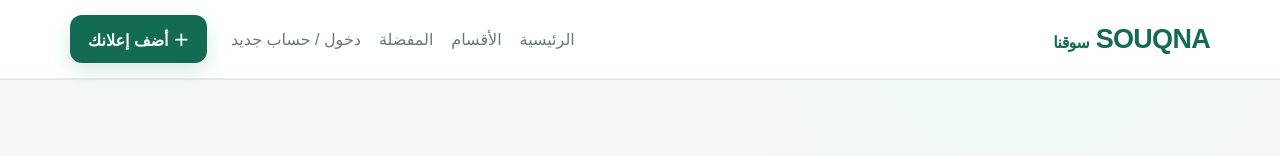
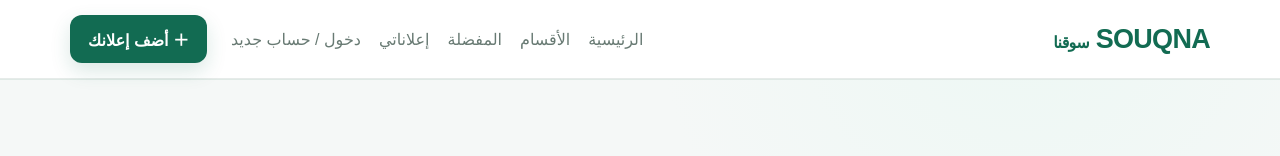
Before and after one commit to GEMY4GEMY/SOUQNA-Marketplace, a Next.js app: page / in a window 1280 px wide. Shown: the top 156 px of the page. Built offline with nearby package versions, Linux system fonts and the light colour scheme; no server answers; the database is empty.

Commit message:
navigation: add my ads account link

```diff
--- a/src/app/page.tsx
+++ b/src/app/page.tsx
@@ -14,7 +14,7 @@ export default async function Home() {
     orderBy:[{sortOrder:"asc"},{nameAr:"asc"}],
     select:{id:true,nameAr:true,slug:true,icon:true,imageUrl:true}
   });
-  return <><header className="header"><div className="shell nav"><Link className="logo" href="/">SOUQNA <span>سوقنا</span></Link><nav className="navlinks"><Link href="/">الرئيسية</Link><a href="#categories">الأقسام</a><Link href="/favorites">المفضلة</Link><Link href="/auth">دخول / حساب جديد</Link></nav><Link className="post" href="/post-ad">＋ أضف إعلانك</Link></div></header>
+  return <><header className="header"><div className="shell nav"><Link className="logo" href="/">SOUQNA <span>سوقنا</span></Link><nav className="navlinks"><Link href="/">الرئيسية</Link><a href="#categories">الأقسام</a><Link href="/favorites">المفضلة</Link><Link href="/my-ads">إعلاناتي</Link><Link href="/auth">دخول / حساب جديد</Link></nav><Link className="post" href="/post-ad">＋ أضف إعلانك</Link></div></header>
   <main><section className="hero shell"><div className="heroBadge">سوقك المحلي الأقرب ليك</div><h1>بيع واشتري بسهولة<br/><span>كل اللي حواليك في مكان واحد</span></h1><p>اكتشف أفضل الإعلانات والخدمات داخل الفيوم، بتجربة أسرع وأوضح.</p><form className="search" action="/search"><input name="q" aria-label="بحث" placeholder="ابحث عن سيارة، شقة، موبايل أو خدمة..." /><select name="governorate" aria-label="المنطقة" defaultValue=""><option value="">كل الفيوم</option></select><button>⌕ بحث</button></form></section>
   <section id="categories" className="section shell"><div className="sectionTitle"><div><small>استكشف سوقنا</small><h2>تصفح الأقسام</h2></div><Link href="/search">عرض كل الإعلانات ←</Link></div><div className="categories">{categories.map(cat=><Link className="categoryCard" href={`/search?categoryId=${cat.id}`} key={cat.id}>{cat.imageUrl?<span className="categoryVisual"><img src={cat.imageUrl} alt="" /></span>:<span className="categoryIcon">{cat.icon||fallbackIcons[cat.slug]||"◈"}</span>}<strong>{cat.nameAr}</strong><small>تصفح الإعلانات</small></Link>)}</div></section></main>
   <footer className="footer"><div className="shell footerInner"><div><strong>SOUQNA</strong><span>سوقنا</span></div><p>سوق محلي يبدأ من الفيوم، ويتوسع معاك لكل مصر.</p></div></footer></>;
```
